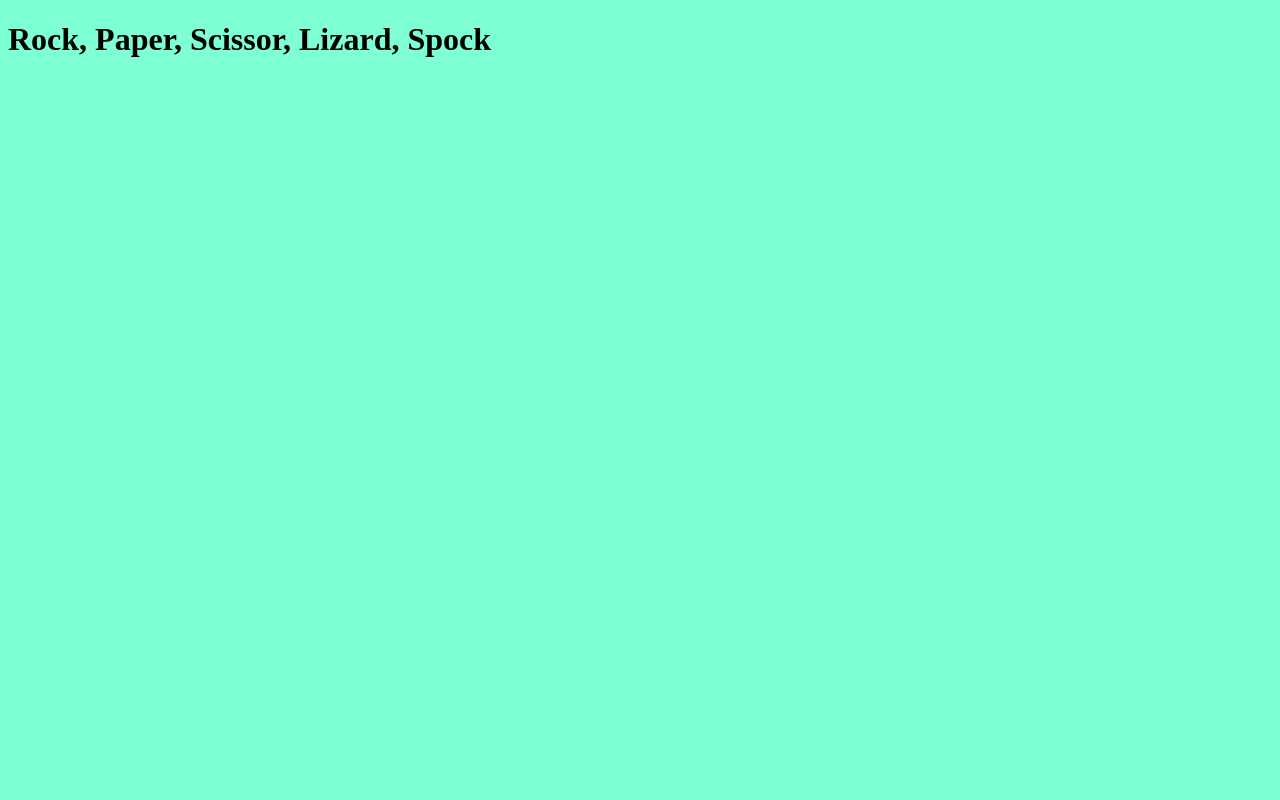
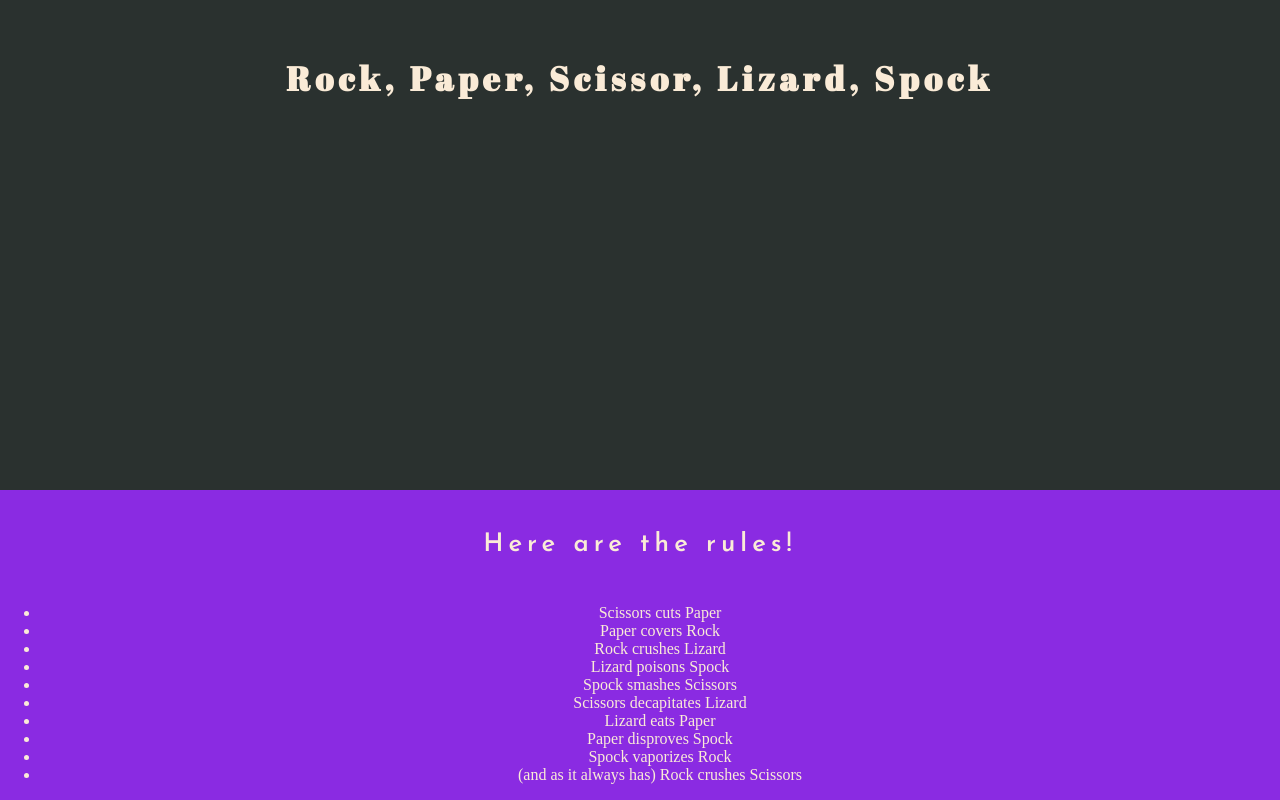
Before and after one commit to Krnsand/rock-paper-scissors-lizard-spock, a plain HTML site: page index.html in a window 1280 px wide. Drawn offline with Linux system fonts and the light colour scheme.

Commit message:
Add footer with rules and fonts

```diff
--- a/assets/css/style.css
+++ b/assets/css/style.css
@@ -1,3 +1,48 @@
+@import url('https://fonts.googleapis.com/css2?family=Abril+Fatface&family=Josefin+Sans:wght@600&display=swap');
+
 body {
-    background-color: aquamarine;
+    background-color: rgb(42, 49, 47);
 }
+
+#heading {
+    font-size: 210%;
+    font-family: "Abril Fatface", sans-serif;
+    letter-spacing: 5px;
+    text-align: center;
+    padding-top: 2rem;
+    color: antiquewhite;
+}
+
+/* Footer with rules */
+
+footer {
+    position: absolute;
+    width: 100%;
+    left: 0;
+    bottom: 0;
+    box-sizing: border-box;
+    min-height: 80px;
+    padding-top: 5px;
+    text-align: center;
+    color: antiquewhite;
+    background-color: blueviolet;
+}
+
+#rules {
+    font-size: 160%;
+    font-family: "Josefin Sans", sans-serif;
+    letter-spacing: 5px;
+    text-align: center;
+    padding-top: 1rem;
+    color: antiquewhite;
+}
+
+.rules-list {
+    text-align: center;
+    padding-top: 2%;
+}
+
+.class li {
+    display: inline;
+    text-decoration: dotted;
+}
--- a/index.html
+++ b/index.html
@@ -9,10 +9,27 @@
     <title>Document</title>
 </head>
 <body>
-<h1 class="heading">Rock, Paper, Scissor, Lizard, Spock</h1>
+<h1 id="heading">Rock, Paper, Scissor, Lizard, Spock</h1>
 
 
 
+<footer>
+    <h2 id="rules">Here are the rules!</h2>
+    <p>
+        <ul class="rules-list">
+            <li>Scissors cuts Paper</li>
+            <li>Paper covers Rock</li>
+            <li>Rock crushes Lizard</li>
+            <li>Lizard poisons Spock</li>
+            <li>Spock smashes Scissors</li>
+            <li>Scissors decapitates Lizard</li>
+            <li>Lizard eats Paper</li>
+            <li>Paper disproves Spock</li>
+            <li>Spock vaporizes Rock</li>
+            <li>(and as it always has) Rock crushes Scissors</li>
+        </ul>
+    </p>
+</footer>
     <script src="assets/js/script.js"></script>
 </body>
 </html>
```
